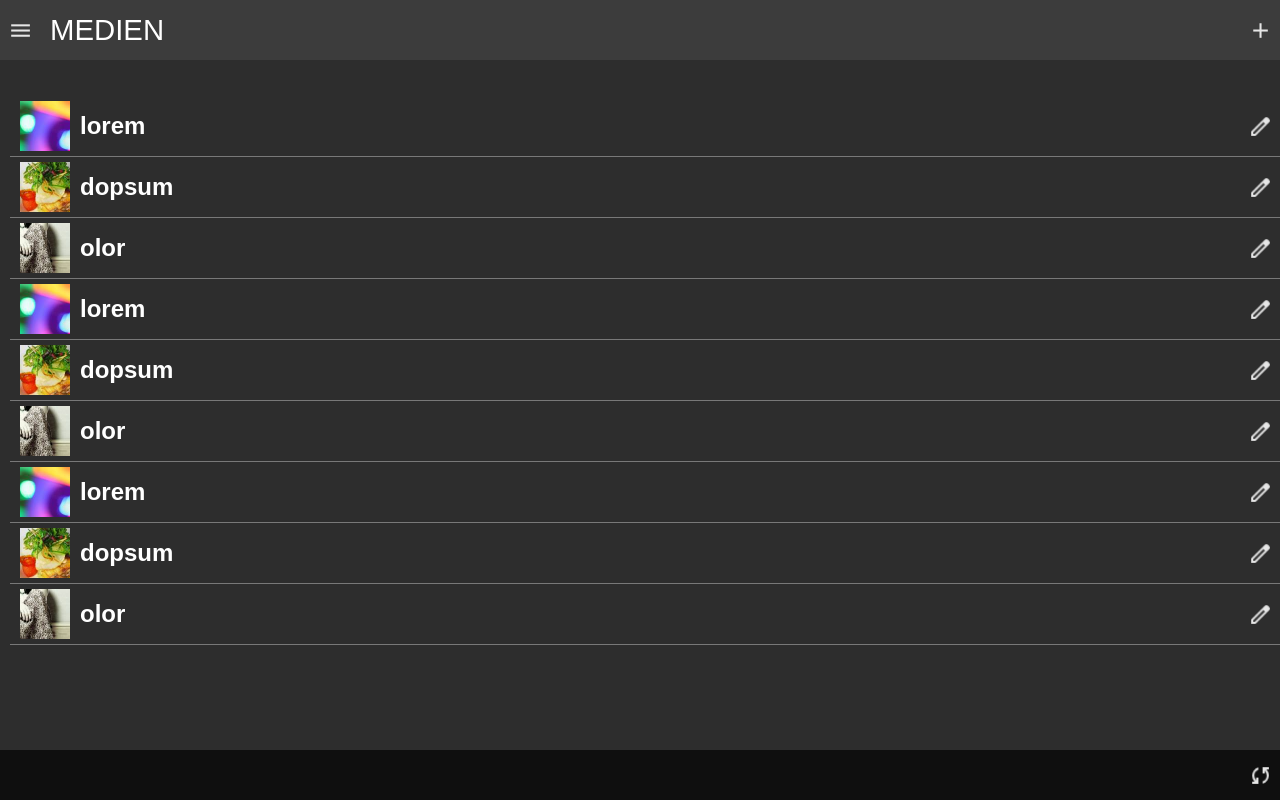
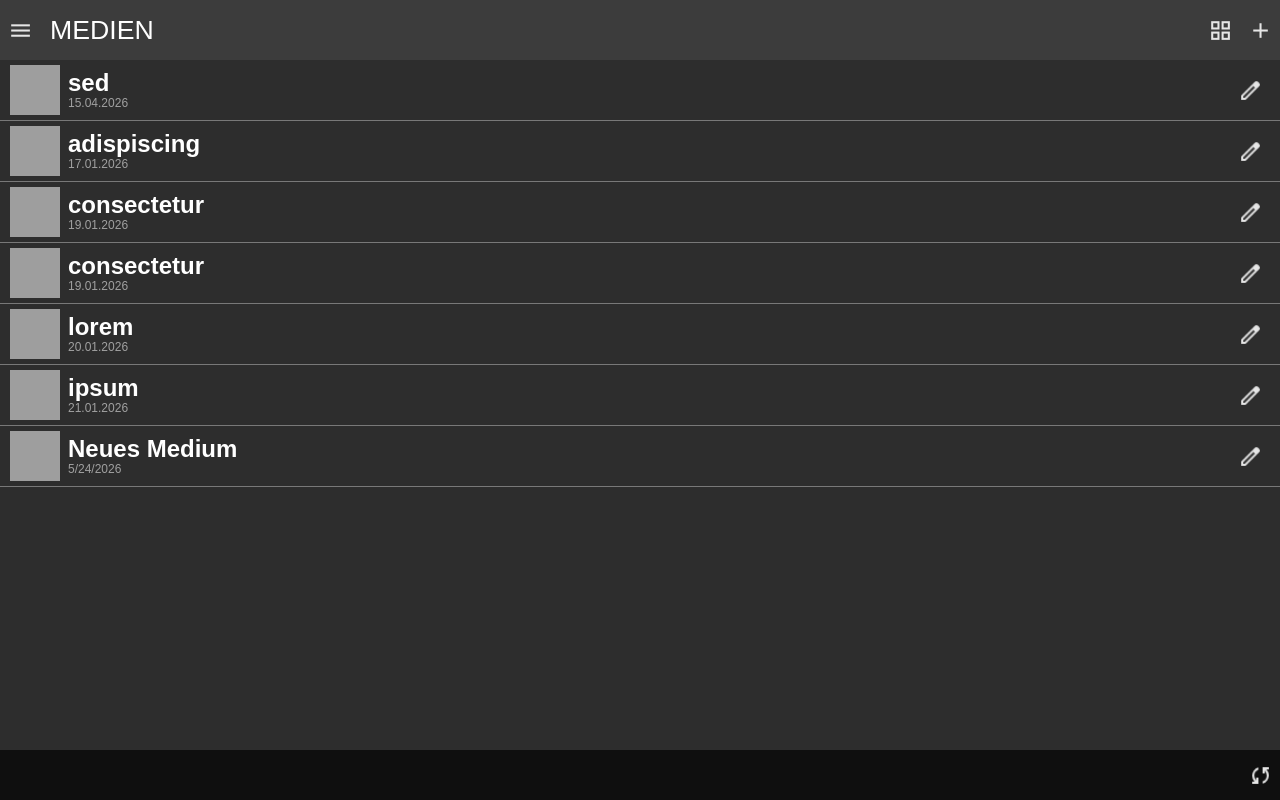
Before and after one commit to H-Hamoud/mobile-media-gallery, a website: page index.html in a window 1280 px wide. Both pictures are taken after a click on the button "Add". Drawn offline with Linux system fonts and the light colour scheme; grey boxes are pictures that could not be loaded.

Commit message:
Added: Pictures from picsum

```diff
--- a/css/style.css
+++ b/css/style.css
@@ -1,10 +1,9 @@
 /* variable declarations */
 :root {
-    --myapp-color-background: limegreen;
+    --myapp-color-background: rgb(45, 45, 45);
     --myapp-header-height: 60px;
     --myapp-header-background: rgb(60, 60, 60);
-    --myapp-header-fontsize: 22pt;
-    --myapp-header-text-transform: uppercase;
+    --myapp-header-fontsize: 20pt;
     --myapp-footer-height: 50px;
     --myapp-footer-background: rgb(15, 15, 15);
     --myapp-main-background: rgb(45, 45, 45);
@@ -19,6 +18,9 @@
 
     /* List img */
     --myapp-li-imgsize: 50px;
+
+    /* Tiles per Line*/
+    --myapp-tiles-num-lines-per-line: 5;
 }
 
 html, body {
@@ -44,6 +46,8 @@ html, body {
 header{
     height: var(--myapp-header-height);
     background-color: var(--myapp-header-background);
+    position: relative;
+    z-index: 100;
 }
 footer{
     height: var(--myapp-footer-height);
@@ -54,12 +58,13 @@ main{
     height: var(--myapp-main-height);
     background-color: var(--myapp-main-background);
     overflow-y: auto;
-    padding-left: var(--myapp-default-space);
+    overflow-x: hidden;
+    position: relative;
+    z-index: 1;
 }
 
 main p{
     margin: 0;
-    padding: var(--myapp-default-space);
 }
 
 header h1{
@@ -68,7 +73,7 @@ header h1{
     font-weight: normal;
     line-height: var(--myapp-header-height);
     margin-left: var(--myapp-default-space);
-    text-transform: var(--myapp-header-text-transform);
+    text-transform: uppercase;
     display: inline-block;
 }
 
@@ -109,7 +114,9 @@ float: left;
 .myapp-img-refresh{
     background-image: url(../img/sync_FILL0_wght400_GRAD0_opsz24.png);
 }
-
+.myapp-img-list {
+    background-image: url(../img/list_FILL0_wght400_GRAD0_opsz24.png);
+}
 header .myapp-imgbutton{
     margin-top: calc((var(--myapp-header-height) - var(--myapp-imgbutton-size)) /2);
 }
@@ -122,30 +129,105 @@ footer .myapp-imgbutton{
 
 ul{
     padding:0;
+    margin: 0;
     list-style: none;
 }
 li{
     border-bottom: 1px solid rgb(120, 120, 120);
     height: var(--myapp-li-height);
-    line-height: var(--myapp-li-height);
+    display: flex;
+    align-items: center;
+    overflow: hidden;
 }
 
 h2{
     margin: 0;
-    margin-left: var(--myapp-default-space);
-    line-height: var(--myapp-li-height);
+
     display: inline-block;
 
 }
 
 ul li .myapp-imgbutton{
-    margin-top: calc((var(--myapp-header-height) - var(--myapp-imgbutton-size)) / 2);
+     flex-shrink: 0;
+    float: none;
+    margin-top: 0;
+    margin-left: auto;
+    margin-right: var(--myapp-default-space);
 }
 
 ul li img{
     height: var(--myapp-li-imgsize);
     width:var(--myapp-li-imgsize);
     margin-left: var(--myapp-default-space);
-    margin-top: calc((var(--myapp-li-height) - var(--myapp-li-imgsize)) / 2);
     object-fit: cover;
+    flex-shrink: 0;
+    float: none;
 }
+
+
+.myapp-tiles li *{
+    display: none;
+}
+.myapp-tiles li{
+    padding: 0;
+    margin: 0;
+    margin-left: var(--myapp-default-space);
+    margin-top: var(--myapp-default-space);
+    float: none;
+    display: inline-block;
+    border: none;
+    height: calc((100vw - ((var(--myapp-tiles-num-lines-per-line) + 1) * var(--myapp-default-space))) / var(--myapp-tiles-num-lines-per-line));
+    width: calc((100vw - ((var(--myapp-tiles-num-lines-per-line) + 1) * var(--myapp-default-space))) / var(--myapp-tiles-num-lines-per-line));
+    aspect-ratio: 1;
+}
+
+.myapp-tiles li img{
+    margin: 0;
+    display: block;
+    width: 100%;
+    height: 100%;
+}
+/* Toggle Button Icon - */
+.myapp-img-tiles {
+    background-image: url(../img/grid_view_FILL0_wght400_GRAD0_opsz24.png);
+}
+
+/* Text-Wrapper */
+.myapp-li-text {
+    flex: 1;
+    display: flex;
+    flex-direction: column;
+    justify-content: center;
+    margin-left: 8px;
+    overflow: hidden;
+}
+
+.myapp-li-text h2 {
+    margin: 0;
+    margin-left: 0;
+    display: block;
+    line-height: normal;
+}
+
+.myapp-date {
+    margin: 0;
+    font-size: 12px;
+    color: rgb(160, 160, 160);
+}
+@media (min-width: 400px) {
+    .myapp-tiles li{
+        --myapp-tiles-num-lines-per-line: 4;
+    }
+}
+
+@media (min-width: 500px) {
+    .myapp-tiles li{
+        --myapp-tiles-num-lines-per-line: 5;
+    }
+}
+
+@media (min-width: 600px) {
+    .myapp-tiles li{
+        --myapp-tiles-num-lines-per-line: 6;
+    }
+}
--- /dev/null
+++ b/data/listitems.json
@@ -0,0 +1,44 @@
+[
+  {
+    "title": "sed",
+    "owner": "picsum.photos",
+    "added": "15.04.2026",
+    "numOfTags": 9,
+    "src": "https://picsum.photos/100/100"
+  },
+  {
+    "title": "adispiscing",
+    "owner": "picsum.photos",
+    "added": "17.01.2026",
+    "numOfTags": 0,
+    "src": "https://picsum.photos/200/150"
+  },
+  {
+    "title": "consectetur",
+    "owner": "picsum.photos",
+    "added": "19.01.2026",
+    "numOfTags": 2,
+    "src": "https://picsum.photos/150/200"
+  },
+  {
+    "title": "consectetur",
+    "owner": "picsum.photos",
+    "added": "19.01.2026",
+    "numOfTags": 2,
+    "src": "https://picsum.photos/150/200"
+  },
+  {
+    "title": "lorem",
+    "owner": "picsum.photos",
+    "added": "20.01.2026",
+    "numOfTags": 5,
+    "src": "https://picsum.photos/120/120"
+  },
+  {
+    "title": "ipsum",
+    "owner": "picsum.photos",
+    "added": "21.01.2026",
+    "numOfTags": 3,
+    "src": "https://picsum.photos/180/180"
+  }
+]
--- a/index.html
+++ b/index.html
@@ -31,8 +31,10 @@
   <button class="myapp-imgbutton myapp-img-menu myapp-align-left" aria-label="Menü" title="Menü">Menu</button>
   <h1 class="myapp-align-left">Medien</h1>
   <button class="myapp-imgbutton myapp-img-add myapp-align-right" aria-label="Hinzufügen" title="Hinzufügen">Add</button>
+  <button class="myapp-imgbutton myapp-img-tiles myapp-align-right" id="toggle-view">Tiles</button>
 </header>
 <main>
+<!-- <main class="myapp-tiles" >-->
   <p>
 <!--    lorem ipsum lorem ipsom lorem ipsum lorem ipsom lorem ipsum lorem ipsom-->
 <!--    lorem ipsum lorem ipsom lorem ipsum lorem ipsom lorem ipsum lorem ipsom-->
@@ -41,42 +43,55 @@
 <!--   lorem ipsum lorem ipsom lorem ipsum lorem ipsom lorem ipsum lorem ipsom-->
    </p>
   <ul>
-    <li><h2>lorem</h2>
-      <img class="myapp-align-left" src="lib/img/100_100.jpeg">
-      <button class="myapp-imgbutton myapp-img-edit myapp-align-right" aria-label="Bearbeiten" title="Bearbeiten">Edit</button>
-    </li>
-    <li><h2>dopsum</h2>
-      <img class="myapp-align-left" src="lib/img/100_200.jpeg">
-      <button class="myapp-imgbutton myapp-img-edit myapp-align-right" aria-label="Bearbeiten" title="Bearbeiten">Edit</button>
-    </li>
-    <li><h2>olor</h2>
-      <img class="myapp-align-left" src="lib/img/300_100.jpeg">
-      <button class="myapp-imgbutton myapp-img-edit myapp-align-right" aria-label="Bearbeiten" title="Bearbeiten">Edit</button>
-    </li>
-    <li><h2>lorem</h2>
-      <img class="myapp-align-left" src="lib/img/100_100.jpeg">
-      <button class="myapp-imgbutton myapp-img-edit myapp-align-right" aria-label="Bearbeiten" title="Bearbeiten">Edit</button>
-    </li>
-    <li><h2>dopsum</h2>
-      <img class="myapp-align-left" src="lib/img/100_200.jpeg">
-      <button class="myapp-imgbutton myapp-img-edit myapp-align-right" aria-label="Bearbeiten" title="Bearbeiten">Edit</button>
-    </li>
-    <li><h2>olor</h2>
-      <img class="myapp-align-left" src="lib/img/300_100.jpeg">
-      <button class="myapp-imgbutton myapp-img-edit myapp-align-right" aria-label="Bearbeiten" title="Bearbeiten">Edit</button>
-    </li>
-    <li><h2>lorem</h2>
-      <img class="myapp-align-left" src="lib/img/100_100.jpeg">
-      <button class="myapp-imgbutton myapp-img-edit myapp-align-right" aria-label="Bearbeiten" title="Bearbeiten">Edit</button>
-    </li>
-    <li><h2>dopsum</h2>
-      <img class="myapp-align-left" src="lib/img/100_200.jpeg">
-      <button class="myapp-imgbutton myapp-img-edit myapp-align-right" aria-label="Bearbeiten" title="Bearbeiten">Edit</button>
-    </li>
-    <li><h2>olor</h2>
-      <img class="myapp-align-left" src="lib/img/300_100.jpeg">
-      <button class="myapp-imgbutton myapp-img-edit myapp-align-right" aria-label="Bearbeiten" title="Bearbeiten">Edit</button>
-    </li>
+<!--    <li>-->
+<!--      <img class="myapp-align-left" src="lib/img/100_100.jpeg">-->
+<!--      <div>-->
+<!--        <h2>lorem</h2>-->
+<!--        <p class="myapp-date">15.04.2026</p>-->
+<!--      </div>-->
+<!--      <button class="myapp-imgbutton myapp-img-edit myapp-align-right" aria-label="Bearbeiten" title="Bearbeiten">Edit</button>-->
+<!--    </li>-->
+<!--    <li>-->
+<!--      <img class="myapp-align-left" src="lib/img/100_200.jpeg">-->
+<!--      <div>-->
+<!--      <h2>dopsum</h2>-->
+<!--      <p class="myapp-date">22.2.2016</p>-->
+<!--      </div>-->
+<!--      <button class="myapp-imgbutton myapp-img-edit myapp-align-right" aria-label="Bearbeiten" title="Bearbeiten">Edit</button>-->
+<!--    </li>-->
+<!--    <li>-->
+<!--      <img class="myapp-align-left" src="lib/img/300_100.jpeg">-->
+<!--      <div>-->
+<!--      <h2>olor</h2>-->
+<!--      <p class="myapp-date">22.2.2016</p>-->
+<!--      </div>-->
+<!--      <button class="myapp-imgbutton myapp-img-edit myapp-align-right" aria-label="Bearbeiten" title="Bearbeiten">Edit</button>-->
+<!--    </li>-->
+<!--    <li>-->
+<!--      <img class="myapp-align-left" src="lib/img/100_100.jpeg">-->
+<!--      <div>-->
+<!--      <h2>lorem</h2>-->
+<!--      <p class="myapp-date">22.2.2016</p>-->
+<!--      </div>-->
+<!--      <button class="myapp-imgbutton myapp-img-edit myapp-align-right" aria-label="Bearbeiten" title="Bearbeiten">Edit</button>-->
+<!--    </li>-->
+<!--    <li>-->
+<!--      <img class="myapp-align-left" src="lib/img/100_200.jpeg">-->
+<!--      <div>-->
+<!--      <h2>dopsum</h2>-->
+<!--      <p class="myapp-date">22.2.2016</p>-->
+<!--      </div>-->
+<!--      <button class="myapp-imgbutton myapp-img-edit myapp-align-right" aria-label="Bearbeiten" title="Bearbeiten">Edit</button>-->
+<!--    </li>-->
+<!--    <li>-->
+<!--      <img class="myapp-align-left" src="lib/img/300_100.jpeg">-->
+<!--      <div>-->
+<!--      <h2>olor</h2>-->
+<!--      <p class="myapp-date">22.2.2016</p>-->
+<!--      </div>-->
+<!--      <button class="myapp-imgbutton myapp-img-edit myapp-align-right" aria-label="Bearbeiten" title="Bearbeiten">Edit</button>-->
+<!--    </li>-->
+
   </ul>
 </main>
 <footer>
--- a/js/index.js
+++ b/js/index.js
@@ -1 +1,120 @@
-console.log('Happy developing ✨')
+class ViewController {
+
+    constructor() {
+        console.log("<constructor>");
+    }
+
+    oncreate(){
+        console.log("oncreate(): root is: ", this.root);
+    }
+
+    prepareViewSwitching(){
+        const toggleBtn = document.getElementById("toggle-view");
+        const mainEl = document.querySelector("main");
+        let isAnimating = false;
+
+        toggleBtn.onclick = () => {
+                if (isAnimating) return;
+                isAnimating = true;
+
+                //1: (2s)
+                mainEl.style.transition = "opacity 2s";
+                mainEl.style.opacity = "0";
+
+                // Listener
+                mainEl.addEventListener("transitionend", () => {
+                    // change Icon
+                    mainEl.classList.toggle("myapp-tiles");
+                    toggleBtn.classList.toggle("myapp-img-tiles");
+                    toggleBtn.classList.toggle("myapp-img-list");
+
+                    //2: (1s)
+                    mainEl.style.transition = "opacity 1s";
+                    mainEl.style.opacity = "1";
+
+                    // 1 time
+                    mainEl.addEventListener("transitionend", () => {
+                        isAnimating = false;
+                    }, { once: true });
+
+                }, { once: true });
+        };
+    }
+
+     loadItems() {
+        fetch("data/listitems.json")
+            .then(response => response.json())
+            .then(items => {
+                const ul = document.querySelector("ul");
+                ul.innerHTML = "";
+
+                items.forEach(item => {
+                    const li = document.createElement("li");
+                    li.innerHTML = `
+                    <img src="${item.src}">
+                    <div class="myapp-li-text">
+                        <h2>${item.title}</h2>
+                        <p class="myapp-date">${item.added}</p>
+                    </div>
+                    <button class="myapp-imgbutton myapp-img-edit">Edit</button>
+                `;
+                    ul.appendChild(li);
+                });
+            });
+    }
+
+    prepareListEvents() {
+        const ul = document.querySelector("ul");
+
+        ul.addEventListener("click", (e) => {
+            const li = e.target.closest("li");
+            if (!li) return;
+
+            const editBtn = e.target.closest(".myapp-img-edit");
+
+            if (editBtn) {
+                const title = li.querySelector("h2").textContent;
+                const imgUrl = li.querySelector("img").src;
+
+                const confirmed = confirm(`Remove "${title}" ?\nPic-URL: ${imgUrl}`);
+                if (confirmed) {
+                    li.remove();
+                }
+
+            } else {
+                const title = li.querySelector("h2").textContent;
+                alert(`Titel: ${title}`);
+            }
+        });
+    }
+
+    prepareAddButton() {
+        const addBtn = document.querySelector(".myapp-img-add");
+        const ul = document.querySelector("ul");
+
+        addBtn.onclick = () => {
+            const li = document.createElement("li");
+            li.innerHTML = `
+            <img src="https://picsum.photos/100/100">
+            <div class="myapp-li-text">
+                <h2>Neues Medium</h2>
+                <p class="myapp-date">${(new Date()).toLocaleDateString()}</p>
+            </div>
+            <button class="myapp-imgbutton myapp-img-edit">Edit</button>
+        `;
+            ul.appendChild(li);
+        };
+    }
+}
+
+//calling
+window.onload = () => {
+    const vc  = new ViewController();
+    vc.root = document.body;
+    vc.oncreate();
+    vc.prepareViewSwitching()
+    vc.loadItems();
+    vc.prepareListEvents();
+    vc.prepareAddButton();
+
+}
```
